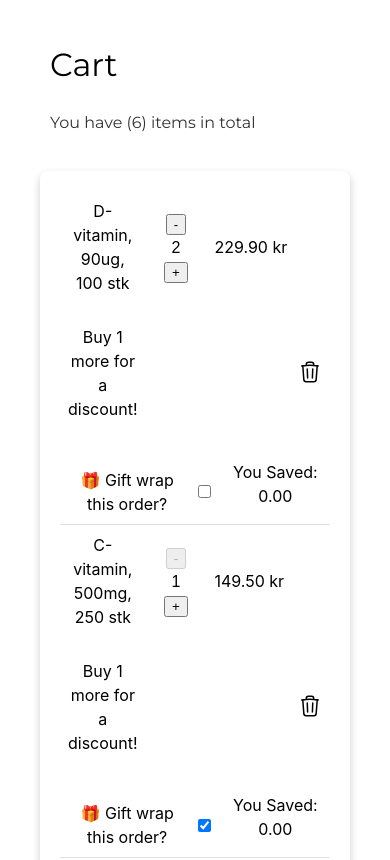
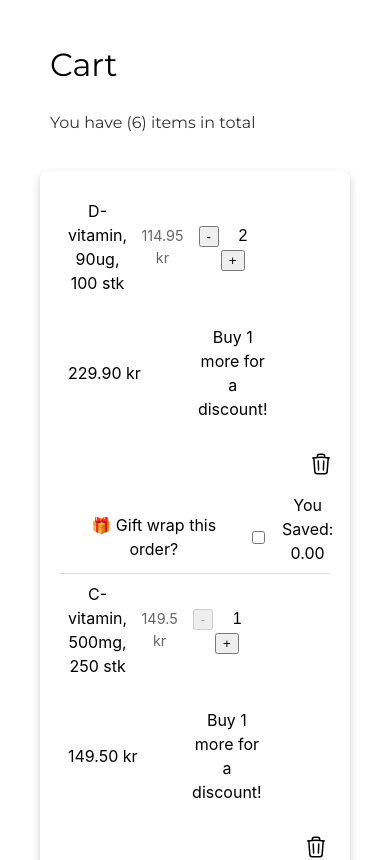
Before and after one commit to yukarasan/vita, a React (Vite) app: page / in a window 390 px wide. Shown: the top 860 px of the page. Built offline with nearby package versions, Linux system fonts and the light colour scheme; no server answers.

Commit message:
price pr product is displayed

```diff
--- a/src/components/cart_item/CartItem.css
+++ b/src/components/cart_item/CartItem.css
@@ -12,6 +12,12 @@
 
 .cart-item-name {
   font-size: 1em;
+  justify-self: start;
+}
+
+.cart-item-price {
+  font-size: 0.9em; /* Adjust as needed */
+  color: #666; /* Example color */
   justify-self: start;
 }
 
@@ -76,13 +82,6 @@
   .cart-item-total, .cart-item-button {
     grid-column: span 2; /* Make total amount and delete button span both columns */
   }
-}
-
-/* Media query for smaller screens */
-@media (max-width: 768px) {
-  .cart-item {
-    grid-template-columns: 1fr 1fr; /* Change to two columns */
-  }
   .cart-item-button {
     grid-column: 4; /* Ensure the delete button occupies only one column */
   }
--- a/src/components/cart_item/CartItem.tsx
+++ b/src/components/cart_item/CartItem.tsx
@@ -75,6 +75,7 @@ const CartItem: React.FC<CartItemProps> = ({ cartItem, setCart }) => {
     <li className="cart-item">
       <div className="cart-item-top">
         <span className="cart-item-name">{cartItem.name}</span>
+        <span className="cart-item-price">{cartItem.price} kr</span>
         <QuantitySelector setCart={setCart} cartItem={cartItem} />
         <span className="cart-item-total">{formattedTotal} kr</span>
 {handleCalcRebate()}
```
